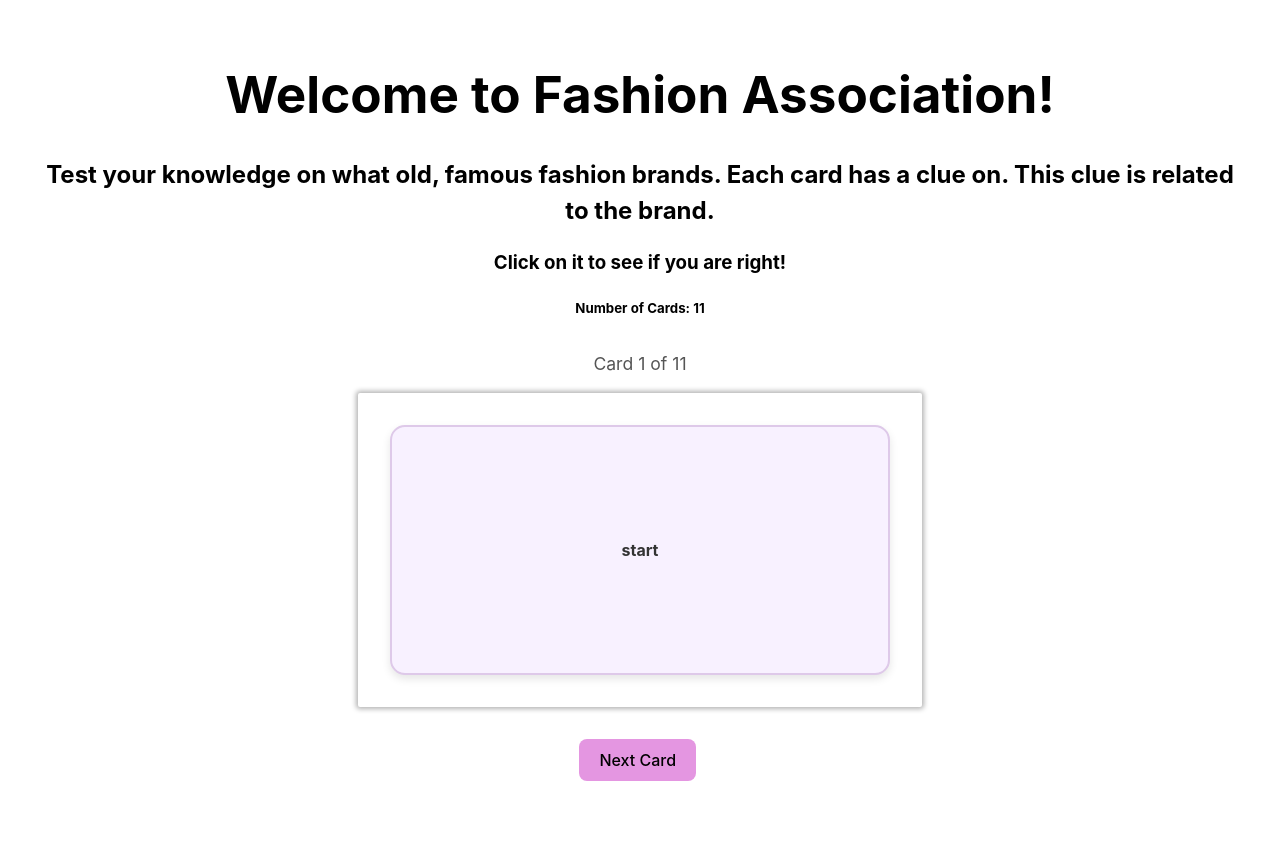
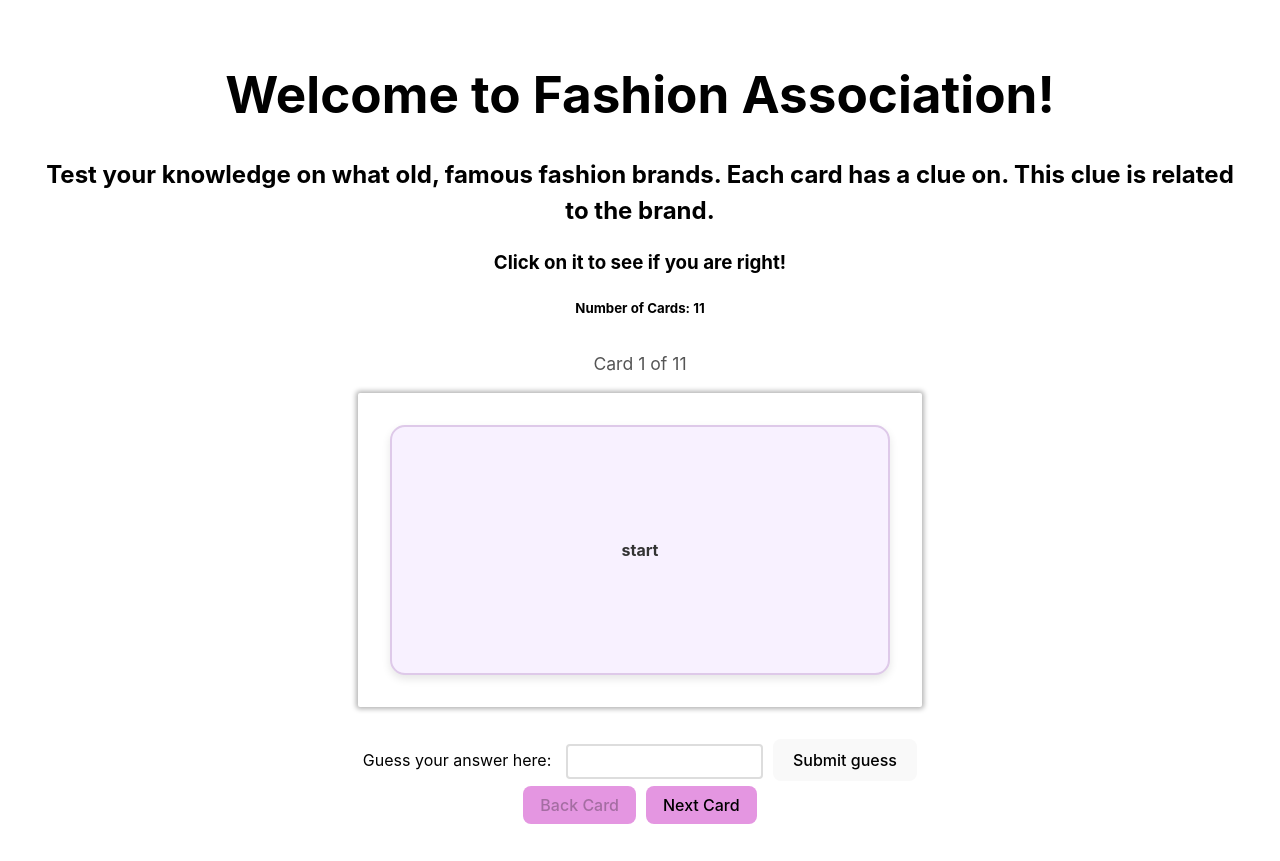
Before and after one commit to baileyperillo/Flashcards, a React (Vite) app: page / in a window 1280 px wide. Before the commit the page ends 823 px from the top, so only its background shows below. Built offline with nearby package versions, Linux system fonts and the light colour scheme.

Commit message:
Part 2 with input and back button

```diff
--- a/src/App.css
+++ b/src/App.css
@@ -9,7 +9,7 @@
 }
 
 
- body {
+body {
   margin: 0;
   display: flex;
   place-items: center;
@@ -36,15 +36,31 @@ transform: perspective(1000px) rotateX(var(--rotate-X, 0));
   padding: 2em;
 }
 
-.button {
-  display: block;
+.button { /*next and prev buttons*/
+  display: inline-block;
   margin-top: 10px;
   margin-bottom: 10px;
+  margin: 5px;
   text-align: center;
-  margin-left: 45%;
-  background-color: rgb(228, 150, 225)
+  padding: 8px 16px;
+  /*margin-left: 45%;*/
+  background-color: rgb(228, 150, 225);
+  cursor: pointer;
 
 }
+/* Disable buttons if at beginning or end of list*/
+.nav-button:disabled {
+  background-color: #e0e0e0;
+  color: #9e9e9e;
+  cursor: not-allowed;
+  transform: none;
+
+}
+
+.nav-button:disabled:hover {
+  background-color: #e0e0e0; /* Maintain gray on hover */
+}
+
 
 /* Card css*/
 /* Container styles */
@@ -121,9 +137,45 @@ transform: perspective(1000px) rotateX(var(--rotate-X, 0));
   box-shadow: 0 0 5px 2px rgba(0, 0, 0, 0.5);
 }
 
-/* Hint text */
+/* Hint text
 .hint-text {
   font-size: 0.8em;
   color: #666;
   margin-top: 20px;
+}*/
+
+/*input box*/
+.input {
+  padding: 8px;
+  margin: 0 10px;
+  border: 2px solid #ddd;
+  border-radius: 4px;
+  /*add a box shadow*/
 }
+
+.input-section {
+  margin-top: 20px;
+}
+
+.input.correct {
+  border-color: green;
+  background-color: #f0fff0;
+}
+
+.input.incorrect {
+  border-color: red;
+  background-color: #fff0f0;
+}
+
+.feedback {
+  margin: 10px 0;
+  font-weight: bold;
+}
+
+.feedback.correct {
+  color: green;
+}
+
+.feedback.incorrect {
+  color: red;
+}
--- a/src/App.jsx
+++ b/src/App.jsx
@@ -1,18 +1,20 @@
 import './App.css';
 import { useState } from 'react';
-import Card from './Components/Card.jsx'
-import barsuit from './Images/barsuit.jpg'
-import black from './Images/black.jpg'
-import trunk from './Images/trunk.jpg'
-import bag from './Images/gucci.jpg'
-import suit from './Images/armani.jpg'
-import vivien from './Images/vivien.jpg'
-import aubrey from './Images/givenchy.jpg'
-import lobster from './Images/scaparelli.jpg'
-import mugler from './Images/mugler.jpg'
-import burrows from './Images/burrows.jpg'
+import Card from './Components/Card.jsx';
+import barsuit from './Images/barsuit.jpg';
+import black from './Images/black.jpg';
+import trunk from './Images/trunk.jpg';
+import bag from './Images/gucci.jpg';
+import suit from './Images/armani.jpg';
+import vivien from './Images/vivien.jpg';
+import aubrey from './Images/givenchy.jpg';
+import lobster from './Images/scaparelli.jpg';
+import mugler from './Images/mugler.jpg';
+import burrows from './Images/burrows.jpg';
 
-export function App() { {/*Make this into separate file at a later time */}
+const App = () => {
+
+  {/*Make this into separate file at a later time */}
   const cardData = [
     {question: "start", answer: "press the button below", url: null },
     { question: "This French brand is known for its monogram canvas, handbags and luxury trunks", answer: "Louis Vuitton",
@@ -59,19 +61,51 @@ export function App() { {/*Make this into separate file at a later time */}
   const [forceFlipReset, setForceFlipReset] = useState(false);
   const totalCards = cardData.length; {/*In case totalCards will be changed */}
 
-  function handleClick() {
-    setCount((cardCount) => (cardCount + 1) % totalCards);
+  //used for input
+  const [userGuess, setUserGuess] = useState('');
+  const [isCorrect, setIsCorrect] = useState(null);
+  const [score, setScore] = useState(0); //used for displaying score of correct answers
+
+
+  const checkAnswer = () => {   //Check the input answer is correct
+     //remove case sensitivity
+    if (userGuess.toLowerCase() === cardData[cardCount].answer.toLowerCase()) {
+      setIsCorrect(true);
+      setScore(prev => prev + 1);
+    }else{
+      setIsCorrect(false);
+    }
+  };
+
+
+
+  //updates count number when you press "Next Card" button; resets user
+  //previously handleClick
+  const clickNext = () => {
+    setCount((prev) => Math.max(prev + 1));
     setForceFlipReset(true);
+    setUserGuess('');
+    setIsCorrect(null);
   }
+  //go to previous card
+  const clickPrev = () => {
+    setForceFlipReset(true);
+    setCardCount(prev => Math.min(prev - 1 + cardData.length));
+    setUserGuess('');
+    setIsCorrect(null);
+  }
+
+
   return (
     <div className="App">
       <div className="header">
         <h1>Welcome to Fashion Association!</h1>
         <h2>Test your knowledge on what old, famous fashion brands. Each card has a clue on. This clue is related to the brand.</h2>
         <h3>Click on it to see if you are right!</h3>
-      <h5>Number of Cards: {totalCards}</h5>
+        <h5>Number of Cards: {totalCards}</h5> {/*cardData.length*/}
       </div>
-    {cardData.length > 0 ? (
+
+      {cardData.length > 0 && (
         <>
           <Card
             question={cardData[cardCount].question}
@@ -81,16 +115,46 @@ export function App() { {/*Make this into separate file at a later time */}
             totalCards={totalCards}
             forceFlipReset={forceFlipReset}
             onFlipResetComplete={() => setForceFlipReset(false)}
+            //check if this is correct - Part 2
+            isCorrect={isCorrect}
+
           />
-        <button className = "button" onClick={handleClick}>Next Card</button>
-        {/*consider putting a backwards button */}
 
+          <div className="input-selection">
+            <label htmlFor="guess-input">Guess your answer here: </label>
+            <input
+              id = "guess-input"
+              type="text"
+              className={`input ${isCorrect ? 'correct' : isCorrect === false ? 'incorrect' : ''}`}
+              //look up what this means
+              value={userGuess}//connects the state of the component with the value of the <input>
+              onChange= {     //updates the component's state as the user enters data
+                (e) => setUserGuess(e.target.value)
+              }
+              name="place your answer here"
+              />
+
+
+            <button type = "button" className = "input-button" onClick={checkAnswer}>Submit guess</button>
+            {/*if correct send message and make green, else send message in red*/}
+            {isCorrect === true && <p className="feedback correct">Correct! Well done!</p>}
+            {isCorrect === false && <p className="feedback incorrect">Incorrect. Please try again or press the card for the answer.</p>}
+
+            <div className = "nav-button">
+              <button type= "button" className = "button" onClick={clickPrev}
+              disabled={cardCount === 0} // Disable on first card
+              >Back Card</button>
+
+              <button type= "button" className = "button" onClick={clickNext}
+              disabled={cardCount === cardData.length - 1} // Disable on last card
+              >Next Card</button>
+            </div>
+          </div>
         </>
-    ) : (
-      <p>No cards loaded</p>
       )}
     </div>
   );
+
   {/* This code is not working but the one on top is ... Why??
   return (
 
@@ -107,6 +171,7 @@ export function App() { {/*Make this into separate file at a later time */}
       Next Card
     </button>
   )*/}
+
 }
 
 export default App
--- a/src/Components/Card.jsx
+++ b/src/Components/Card.jsx
@@ -1,9 +1,22 @@
 import React, { useState } from 'react';
 //import './Card.css';
 
-const Card = ({ question, answer, currentIndex, totalCards, imgURL }) => {
+const Card = ({ question, answer, currentIndex, totalCards, imgURL, isCorrect }) => {
     const [isFlipped, setIsFlipped] = useState(false);
     //Want to fix the cards so it will face front after every click
+
+    /* Not working. Will work on it later
+
+     // Reset flip state when forceFlipReset changes
+    useEffect(() => {
+    if (forceFlipReset && isFlipped) {
+        setIsFlipped(false);
+        onFlipResetComplete();
+    }
+    }, [forceFlipReset, isFlipped, onFlipResetComplete]);
+    */
+
+
     return (
     <div className="card-container">
         <div className="card-count">
@@ -11,6 +24,7 @@ const Card = ({ question, answer, currentIndex, totalCards, imgURL }) => {
         </div>
 
         <div className={`card ${isFlipped ? 'flipped' : ''}`}onClick={() => setIsFlipped(!isFlipped)}>
+
             <div className="card-inner">
                 <div className="card-front">
                     {imgURL && (
@@ -22,7 +36,9 @@ const Card = ({ question, answer, currentIndex, totalCards, imgURL }) => {
                     )}
                     <p className="card-question">{question}</p>
                 </div>
-            <div className="card-back">{answer}</div>
+                <div className="card-back">
+                    <p>{answer}</p>
+                </div>
             </div>
         </div>
     </div>
```
Lines whose indentation alone changed are shown as unchanged.
